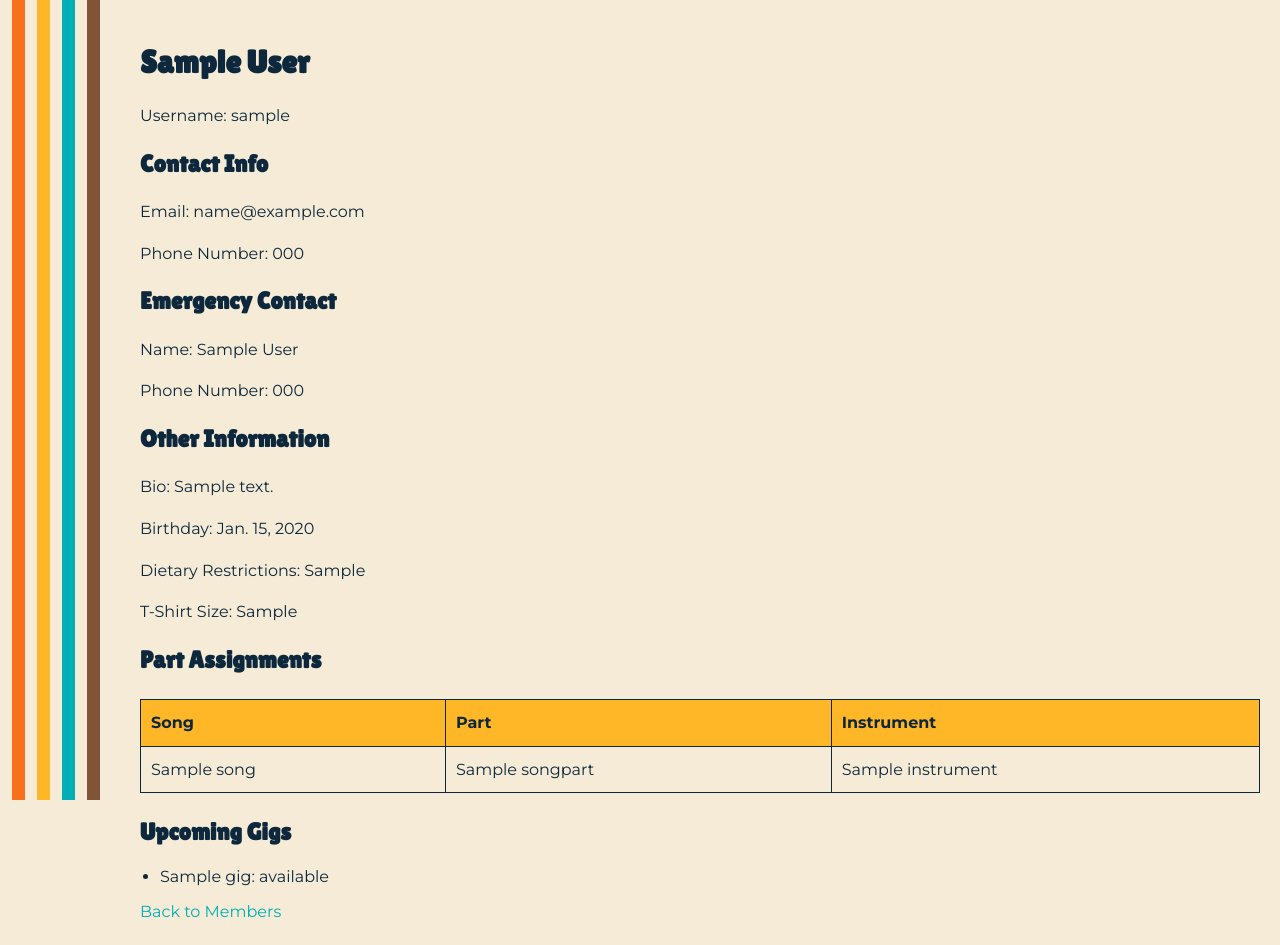
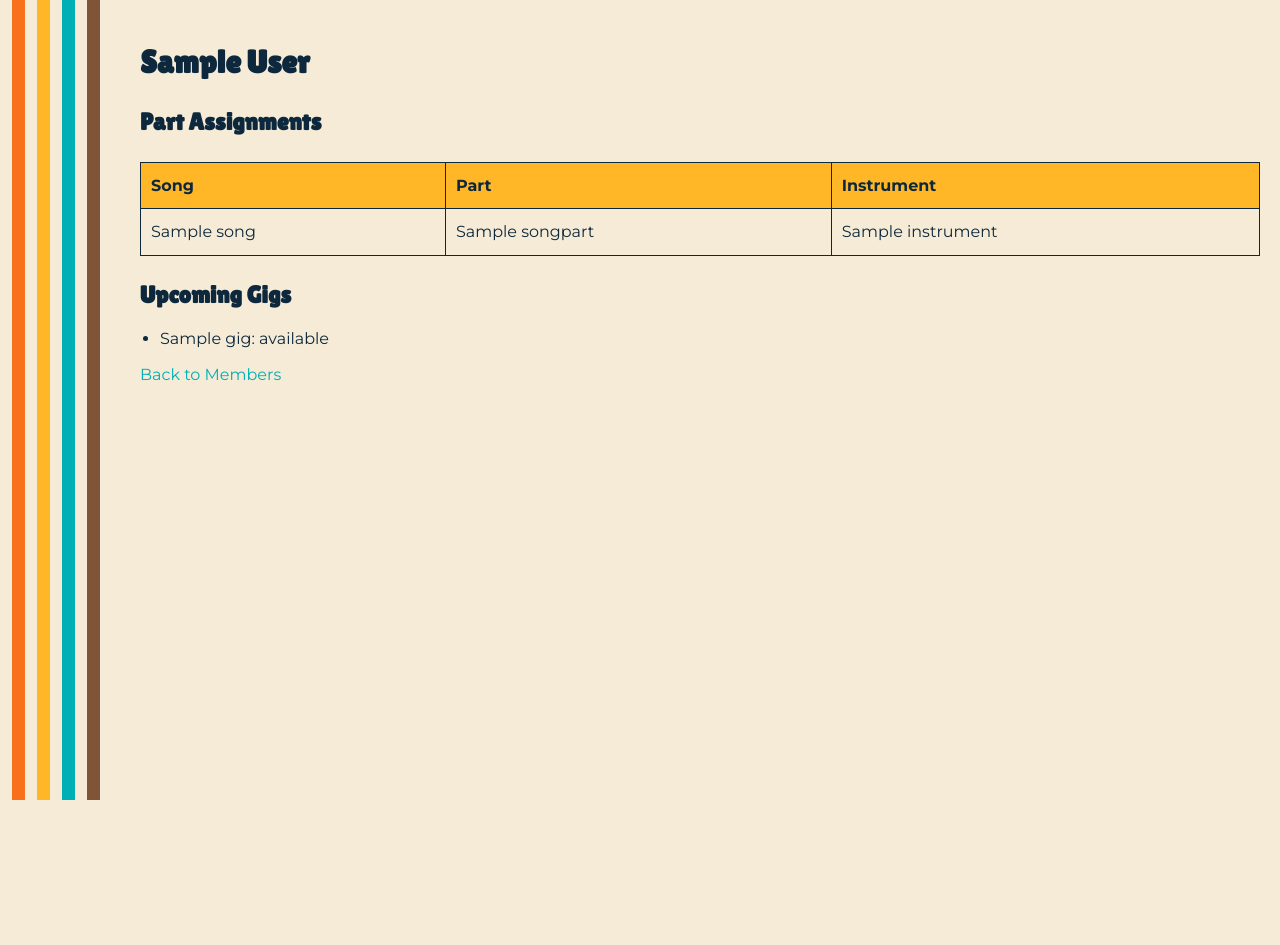
Before and after one commit to jandress94/prsb_site, a Django app: page /backstage/members/1/ in a window 1280 px wide. After the commit the page ends 800 px from the top, so only its background shows below. Run offline with Django 5.2, Linux system fonts and the light colour scheme; tables that the repository leaves empty hold one stand-in row (values such as "Sample post").

Commit message:
hide sections of band member detail page

```diff
--- a/prsb/band/templates/band/bandmember_detail.html
+++ b/prsb/band/templates/band/bandmember_detail.html
@@ -5,29 +5,29 @@
 {% block content %}
     <h1>{{ bandmember }}</h1>
 
-    <div>
-        <p>Username: {{ bandmember.user.username }}</p>
-    </div>
-
-    <div>
-        <h2>Contact Info</h2>
-        <p>Email: {{ bandmember.user.email }}</p>
-        <p>Phone Number: {{ bandmember.phone_number }}</p>
-    </div>
-
-    <div>
-        <h2>Emergency Contact</h2>
-        <p>Name: {{ bandmember.emergency_contact_name }}</p>
-        <p>Phone Number: {{ bandmember.emergency_contact_phone }}</p>
-    </div>
-
-    <div>
-        <h2>Other Information</h2>
-        <p>Bio: {{ bandmember.bio }}</p>
-        <p>Birthday: {{ bandmember.birthday }}</p>
-        <p>Dietary Restrictions: {{ bandmember.dietary_restrictions }}</p>
-        <p>T-Shirt Size: {{ bandmember.tshirt_size }}</p>
-    </div>
+{#    <div>#}
+{#        <p>Username: {{ bandmember.user.username }}</p>#}
+{#    </div>#}
+{##}
+{#    <div>#}
+{#        <h2>Contact Info</h2>#}
+{#        <p>Email: {{ bandmember.user.email }}</p>#}
+{#        <p>Phone Number: {{ bandmember.phone_number }}</p>#}
+{#    </div>#}
+{##}
+{#    <div>#}
+{#        <h2>Emergency Contact</h2>#}
+{#        <p>Name: {{ bandmember.emergency_contact_name }}</p>#}
+{#        <p>Phone Number: {{ bandmember.emergency_contact_phone }}</p>#}
+{#    </div>#}
+{##}
+{#    <div>#}
+{#        <h2>Other Information</h2>#}
+{#        <p>Bio: {{ bandmember.bio }}</p>#}
+{#        <p>Birthday: {{ bandmember.birthday }}</p>#}
+{#        <p>Dietary Restrictions: {{ bandmember.dietary_restrictions }}</p>#}
+{#        <p>T-Shirt Size: {{ bandmember.tshirt_size }}</p>#}
+{#    </div>#}
 
     <div>
         <h2>Part Assignments</h2>
```
